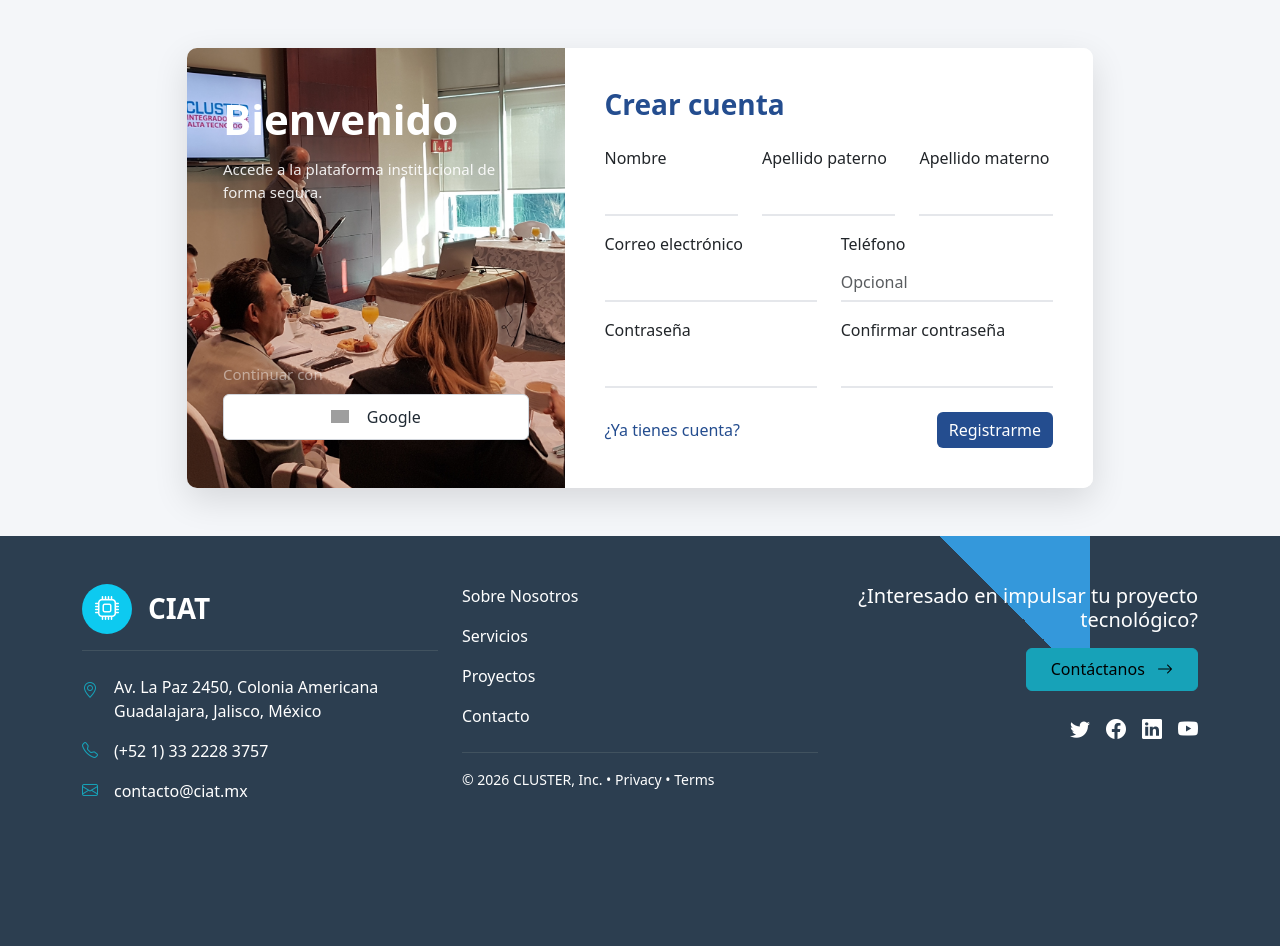
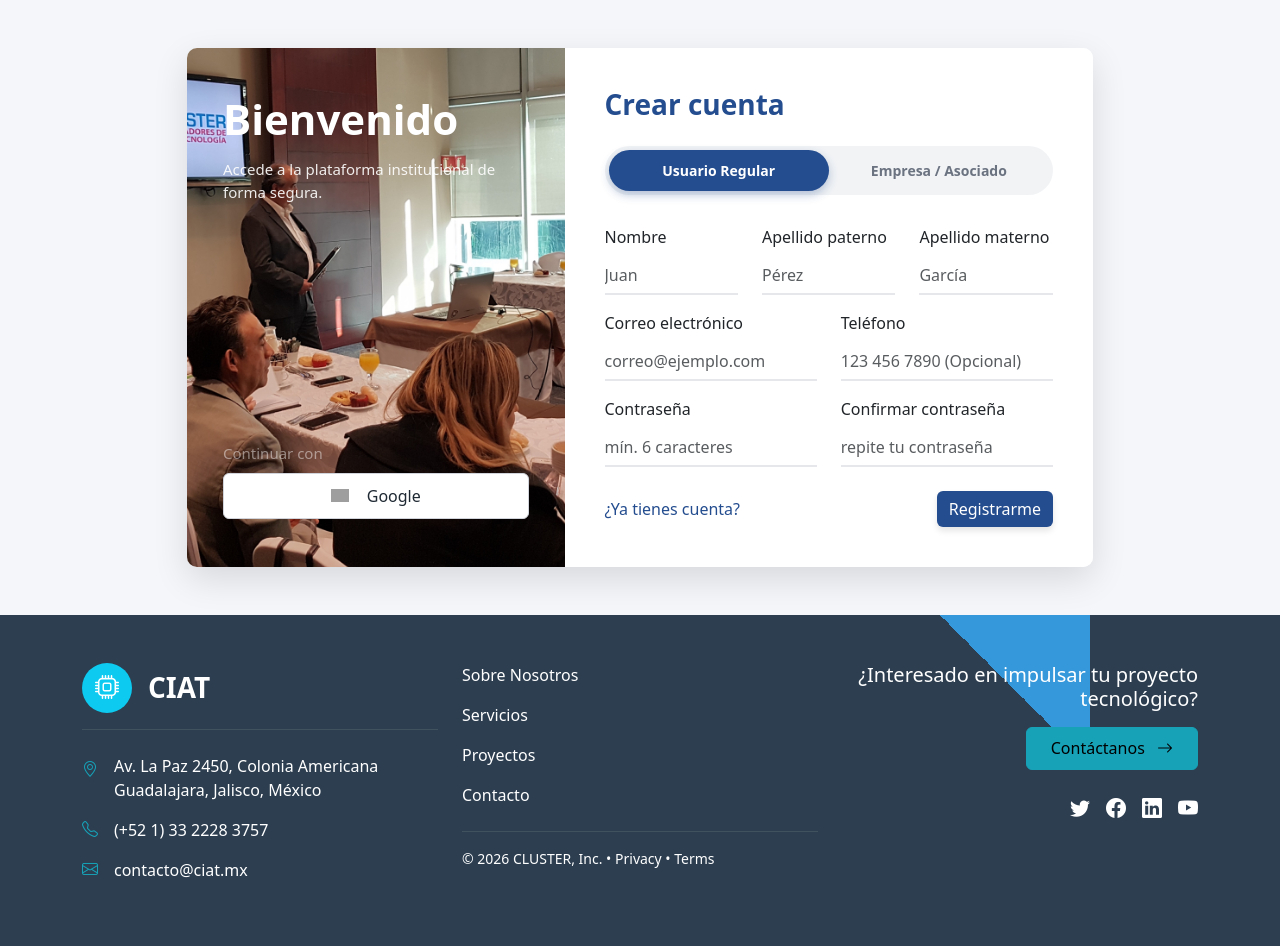
Before and after one commit to rubendcdev/cluster-webapp, a Flask app: page /register in a window 1280 px wide. Shown: the part 56-1002 px from the top of the page. Before the commit the page ends 855 px from the top, so only its background shows below. Run offline with Flask 3, Linux system fonts and the light colour scheme; grey boxes are pictures that could not be loaded.

Commit message:
modificacion de diseño de login

```diff
--- a/app/controllers/auth_controller.py
+++ b/app/controllers/auth_controller.py
@@ -29,6 +29,9 @@
         # Redirección específica por rol
         if user.role == "super_admin":
             return redirect(url_for("super_admin.dashboard"))
+        elif user.role == "asociado":
+            flash(f"Bienvenido asociado: {user.nombre_empresa}", "success")
+            return redirect(url_for("public.index")) # Or specific associate dashboard if exists
 
         next_url = request.args.get("next") or url_for("public.index")
         return redirect(next_url)
@@ -37,21 +40,30 @@
 @auth.route("/register", methods=["GET","POST"])
 def register():
     if request.method == "POST":
+        role = request.form.get("role", "user")
         nombre = request.form.get("nombre", "").strip()
         apellido_paterno = request.form.get("apellido_paterno", "").strip()
         apellido_materno = request.form.get("apellido_materno", "").strip()
+        nombre_empresa = request.form.get("nombre_empresa", "").strip()
         telefono = request.form.get("telefono", "").strip()
         correo = request.form.get("correo", "").strip().lower()
         password = request.form.get("password", "")
         confirm = request.form.get("confirm_password", "")
 
-        if not nombre or not apellido_paterno or not correo or not password or not confirm:
-            flash("Nombre, apellido paterno, correo y contraseña son obligatorios.", "error")
+        # Validaciones comunes
+        if not correo or not password or not confirm:
+            flash("Correo y contraseña son obligatorios.", "error")
             return render_template("login.html", mode="register"), 400
 
-        if len(nombre) < 2:
-            flash("El nombre debe tener al menos 2 caracteres.", "error")
-            return render_template("login.html", mode="register"), 400
+        # Validaciones específicas por rol
+        if role == "asociado":
+            if not nombre_empresa:
+                flash("El nombre de la empresa es obligatorio para asociados.", "error")
+                return render_template("login.html", mode="register"), 400
+        else:
+            if not nombre or not apellido_paterno:
+                flash("Nombre y apellido paterno son obligatorios.", "error")
+                return render_template("login.html", mode="register"), 400
 
         if len(password) < 6:
             flash("La contraseña debe tener al menos 6 caracteres.", "error")
@@ -67,12 +79,14 @@
 
         try:
             register_user(
-                nombre=nombre,
-                apellido_paterno=apellido_paterno,
-                apellido_materno=apellido_materno,
+                nombre=nombre if role == "user" else None,
+                apellido_paterno=apellido_paterno if role == "user" else None,
+                apellido_materno=apellido_materno if role == "user" else None,
+                nombre_empresa=nombre_empresa if role == "asociado" else None,
                 correo=correo,
                 telefono=telefono,
                 password=password,
+                role=role
             )
         except IntegrityError:
             flash("El correo ya existe.", "error")
--- a/app/models/user.py
+++ b/app/models/user.py
@@ -3,9 +3,10 @@
 
 class User(db.Model, UserMixin):
     id = db.Column(db.Integer, primary_key=True)
-    nombre = db.Column(db.String(120), nullable=False)
-    apellido_paterno = db.Column(db.String(120), nullable=False)
+    nombre = db.Column(db.String(120), nullable=True)
+    apellido_paterno = db.Column(db.String(120), nullable=True)
     apellido_materno = db.Column(db.String(120), nullable=True)
+    nombre_empresa = db.Column(db.String(120), nullable=True)
     correo = db.Column(db.String(120), unique=True, nullable=False)
     telefono = db.Column(db.String(30), nullable=True)
     password = db.Column(db.String(200), nullable=False)
--- a/app/static/css/auth.css
+++ b/app/static/css/auth.css
@@ -19,7 +19,7 @@
 .auth-card {
   background: #ffffff;
   border-radius: 10px;
-  box-shadow: 0 12px 35px rgba(0,0,0,.12);
+  box-shadow: 0 12px 35px rgba(0, 0, 0, .12);
   overflow: hidden;
 }
 
@@ -123,3 +123,99 @@
 .mode-register .panel-register {
   display: block;
 }
+
+/* --- New Animations & Modern Role Selector --- */
+
+/* Modern Role Selector (Slider) */
+.role-selector-container {
+  background: #f1f3f5;
+  border-radius: 50px;
+  position: relative;
+  display: flex;
+  padding: 4px;
+  width: 100%;
+  margin-bottom: 30px;
+}
+
+.role-option {
+  flex: 1;
+  text-align: center;
+  padding: 10px 0;
+  cursor: pointer;
+  z-index: 2;
+  font-weight: 600;
+  transition: color 0.3s ease;
+  user-select: none;
+  font-size: 14px;
+  color: #6b7280;
+}
+
+.role-option.active {
+  color: #fff;
+}
+
+.role-slider {
+  position: absolute;
+  top: 4px;
+  left: 4px;
+  width: calc(50% - 4px);
+  height: calc(100% - 8px);
+  background: var(--primary);
+  border-radius: 40px;
+  transition: transform 0.4s cubic-bezier(0.68, -0.55, 0.265, 1.55);
+  box-shadow: 0 4px 10px rgba(36, 77, 143, 0.3);
+}
+
+/* Transitions for Field Groups */
+.field-group {
+  transition: all 0.4s ease-in-out;
+  opacity: 1;
+  transform: translateX(0);
+}
+
+.field-group.hidden {
+  opacity: 0 !important;
+  transform: translateX(-20px) !important;
+  pointer-events: none;
+  position: absolute;
+  width: 100%;
+}
+
+.field-group-container {
+  position: relative;
+  min-height: 80px;
+  /* Adjust based on content */
+  overflow: hidden;
+}
+
+/* Micro-animations */
+.form-underline .form-control {
+  transition: border-bottom-color 0.3s ease, background-color 0.3s ease;
+}
+
+.btn-primary-auth {
+  transition: all 0.3s cubic-bezier(0.25, 0.8, 0.25, 1);
+  box-shadow: 0 4px 6px rgba(0, 0, 0, 0.1);
+}
+
+.btn-primary-auth:active {
+  transform: scale(0.96);
+  box-shadow: 0 2px 4px rgba(0, 0, 0, 0.1);
+}
+
+.auth-hero h1,
+.auth-hero p {
+  animation: fadeInUp 0.8s ease backwards;
+}
+
+@keyframes fadeInUp {
+  from {
+    opacity: 0;
+    transform: translateY(20px);
+  }
+
+  to {
+    opacity: 1;
+    transform: translateY(0);
+  }
+}
--- a/app/templates/login.html
+++ b/app/templates/login.html
@@ -64,50 +64,76 @@
             </div>
 
             <!-- REGISTER -->
-            <!-- REGISTER -->
             <div class="panel-register">
               <h1>Crear cuenta</h1>
 
               <form method="post" action="/register" class="form-underline">
 
+                <!-- Modern Role Selector -->
+                <div class="role-selector-container">
+                  <div class="role-slider" id="role_slider"></div>
+                  <div class="role-option active" data-role="user">Usuario Regular</div>
+                  <div class="role-option" data-role="asociado">Empresa / Asociado</div>
+                  <input type="hidden" name="role" id="role_input" value="user">
+                </div>
+
+                <div class="field-group-container">
+                  <!-- Campos de Usuario Regular -->
+                  <div id="user_fields" class="field-group">
                     <div class="row">
                       <div class="col-md-4 mb-3">
                         <label class="form-label">Nombre</label>
-                    <input name="nombre" class="form-control" required>
+                        <input name="nombre" class="form-control" id="reg_nombre" placeholder="Juan">
                       </div>
 
                       <div class="col-md-4 mb-3">
                         <label class="form-label">Apellido paterno</label>
-                    <input name="apellido_paterno" class="form-control" required>
+                        <input name="apellido_paterno" class="form-control" id="reg_paterno" placeholder="Pérez">
                       </div>
 
                       <div class="col-md-4 mb-3">
                         <label class="form-label">Apellido materno</label>
-                    <input name="apellido_materno" class="form-control">
+                        <input name="apellido_materno" class="form-control" placeholder="García">
+                      </div>
                     </div>
                   </div>
 
+                  <!-- Campos de Asociado -->
+                  <div id="asociado_fields" class="field-group hidden" style="display: none;">
+                    <div class="mb-3">
+                      <label class="form-label">Nombre de la Empresa / Asociación</label>
+                      <input name="nombre_empresa" class="form-control" id="reg_empresa"
+                        placeholder="Nombre de tu organización">
+                    </div>
+                  </div>
+                </div>
+
+                <!-- Campos Comunes con Animación -->
+                <div id="common_fields" class="field-group">
                   <div class="row">
                     <div class="col-md-6 mb-3">
                       <label class="form-label">Correo electrónico</label>
-                    <input type="email" name="correo" class="form-control" required>
+                      <input type="email" name="correo" class="form-control" required placeholder="correo@ejemplo.com">
                     </div>
 
                     <div class="col-md-6 mb-3">
                       <label class="form-label">Teléfono</label>
-                    <input type="tel" name="telefono" class="form-control" placeholder="Opcional">
+                      <input type="tel" name="telefono" class="form-control" placeholder="123 456 7890 (Opcional)">
                     </div>
                   </div>
 
                   <div class="row">
                     <div class="col-md-6 mb-3">
                       <label class="form-label">Contraseña</label>
-                    <input type="password" name="password" class="form-control" minlength="6" required>
+                      <input type="password" name="password" class="form-control" minlength="6" required
+                        placeholder="mín. 6 caracteres">
                     </div>
 
                     <div class="col-md-6 mb-4">
                       <label class="form-label">Confirmar contraseña</label>
-                    <input type="password" name="confirm_password" class="form-control" minlength="6" required>
+                      <input type="password" name="confirm_password" class="form-control" minlength="6" required
+                        placeholder="repite tu contraseña">
+                    </div>
                   </div>
                 </div>
 
@@ -140,5 +166,74 @@
       container.classList.toggle('mode-register');
     });
   });
+
+  // Lógica para el selector de rol moderno con animaciones
+  const roleOptions = document.querySelectorAll('.role-option');
+  const roleSlider = document.getElementById('role_slider');
+  const roleInput = document.getElementById('role_input');
+  const userFields = document.getElementById('user_fields');
+  const asociadoFields = document.getElementById('asociado_fields');
+  const commonFields = document.getElementById('common_fields');
+
+  const inputNombre = document.getElementById('reg_nombre');
+  const inputPaterno = document.getElementById('reg_paterno');
+  const inputEmpresa = document.getElementById('reg_empresa');
+
+  roleOptions.forEach(option => {
+    option.addEventListener('click', () => {
+      const role = option.getAttribute('data-role');
+      if (roleInput.value === role) return; // Evitar disparar si ya está seleccionado
+
+      // Actualizar UI del selector
+      roleOptions.forEach(opt => opt.classList.remove('active'));
+      option.classList.add('active');
+
+      // Animación de salida para todos los campos
+      userFields.classList.add('hidden');
+      asociadoFields.classList.add('hidden');
+      commonFields.classList.add('hidden');
+
+      setTimeout(() => {
+        // Mover el slider
+        if (role === 'asociado') {
+          roleSlider.style.transform = 'translateX(100%)';
+          roleInput.value = 'asociado';
+
+          userFields.style.display = 'none';
+          asociadoFields.style.display = 'block';
+
+          inputNombre.required = false;
+          inputPaterno.required = false;
+          inputEmpresa.required = true;
+        } else {
+          roleSlider.style.transform = 'translateX(0)';
+          roleInput.value = 'user';
+
+          asociadoFields.style.display = 'none';
+          userFields.style.display = 'block';
+
+          inputNombre.required = true;
+          inputPaterno.required = true;
+          inputEmpresa.required = false;
+        }
+
+        // Animación de entrada para los campos correspondientes
+        setTimeout(() => {
+          if (role === 'asociado') {
+            asociadoFields.classList.remove('hidden');
+          } else {
+            userFields.classList.remove('hidden');
+          }
+          commonFields.classList.remove('hidden');
+        }, 50);
+
+      }, 400);
+    });
+  });
+
+  // Inicialización
+  inputNombre.required = true;
+  inputPaterno.required = true;
+  inputEmpresa.required = false;
 </script>
 {% endblock %}
```
Also changed, not shown: app/services/auth_service.py (+5 -4 lines). Lines whose indentation alone changed are shown as unchanged.
